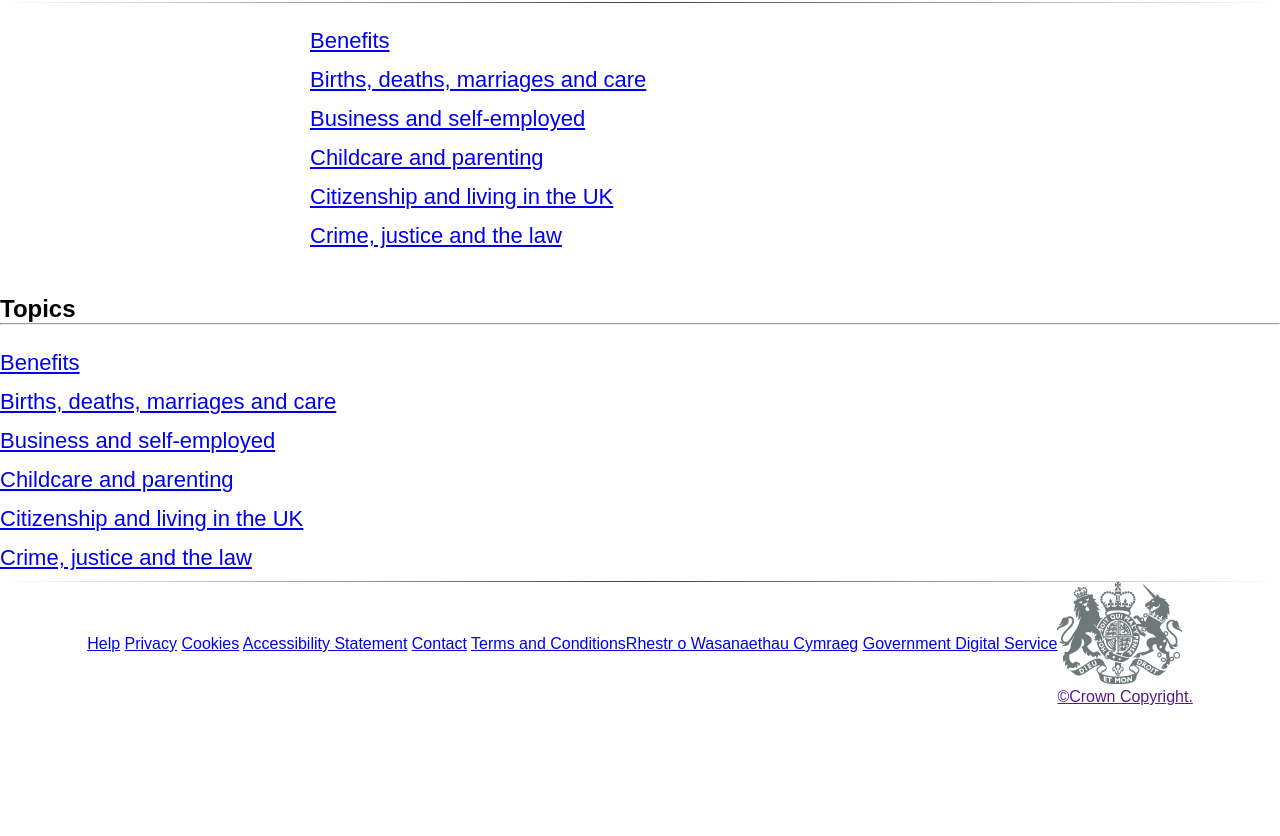
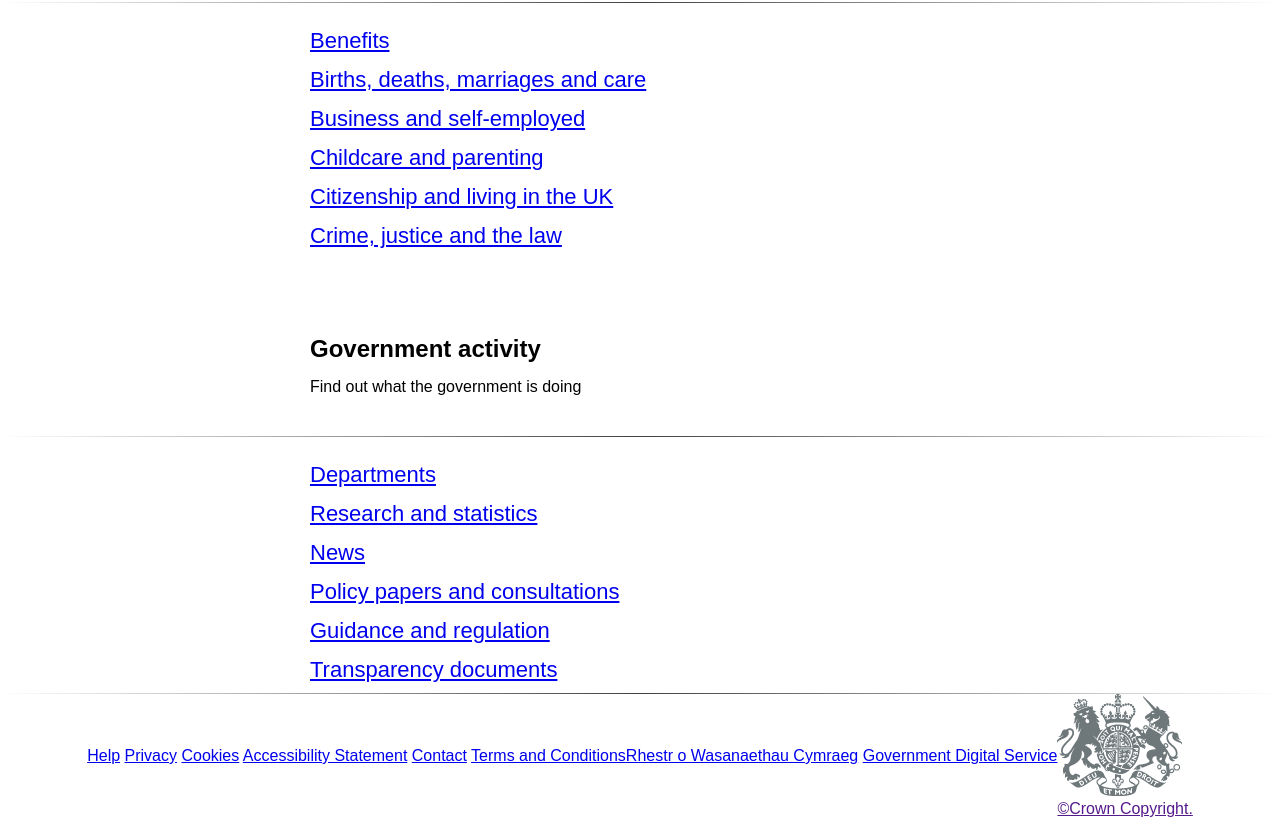
Before and after one commit to megsens/clone_assignment, a plain HTML site: page cloneindex.html in a window 1280 px wide. Shown: the part 890-1726 px from the top of the page. Before the commit the page ends 1614 px from the top, so only its background shows below. Drawn offline with Linux system fonts and the light colour scheme.

Commit message:
gov section added, plus styled

```diff
--- a/cloneindex.html
+++ b/cloneindex.html
@@ -91,19 +91,23 @@
 
         <div class="government">
 
-            <h2>Topics</h2>
+            <h2 class="gov-activity">Government activity</h2>
+
+        </div>
+        <div>
+            <p class="gov-find">Find out what the government is doing</p>
 
         </div>
 
         <hr class="hr-government">
 
         <div class="government-container">
-            <div class="topic-link1"><a href="#">Benefits</a></div>
-            <div class="topic-link2"><a href="#">Births, deaths, marriages and care</a></div>
-            <div class="topic-link3"><a href="#">Business and self-employed</a></div>
-            <div class="topic-link4"><a href="#">Childcare and parenting</a></div>
-            <div class="topic-link5"><a href="#">Citizenship and living in the UK</a></div>
-            <div class="topic-link6"><a href="#">Crime, justice and the law</a></div>
+            <div class="government-link1"><a href="#">Departments</a></div>
+            <div class="government-link2"><a href="#">Research and statistics</a></div>
+            <div class="government-link3"><a href="#">News</a></div>
+            <div class="government-link4"><a href="#">Policy papers and consultations</a></div>
+            <div class="government-link5"><a href="#">Guidance and regulation</a></div>
+            <div class="government-link6"><a href="#">Transparency documents</a></div>
         </div>
 
         </div>
--- a/style.css
+++ b/style.css
@@ -184,6 +184,7 @@ padding: 15px;
 
 }
 
+
 .hr-topics {
 
     border: 0;
@@ -192,6 +193,13 @@ padding: 15px;
 }
 
 .hr-footer {
+
+    border: 0;
+    height: 1px;
+    background-image: linear-gradient(to right, rgba(0, 0, 0, 0), rgba(0, 0, 0, 0.75), rgba(0, 0, 0, 0));
+}
+
+.hr-government {
 
     border: 0;
     height: 1px;
@@ -219,6 +227,14 @@ font-size: 20px;
 
 }
 
+.topic-link1 a:hover {
+
+    text-decoration: underline;
+    text-decoration-thickness: 5px;
+    text-underline-position: under;
+
+}
+
 .topic-link2 {
 
     background:none;
@@ -227,6 +243,14 @@ font-size: 20px;
     padding-bottom: 10px;
     padding-right: 20px;
     color: #1d70b8;
+
+}
+
+.topic-link2 a:hover {
+
+    text-decoration: underline;
+    text-decoration-thickness: 5px;
+    text-underline-position: under;
 
 }
 
@@ -241,6 +265,14 @@ font-size: 20px;
 
 }
 
+.topic-link3 a:hover {
+
+    text-decoration: underline;
+    text-decoration-thickness: 5px;
+    text-underline-position: under;
+
+}
+
 .topic-link4 {
 
     background:none;
@@ -249,6 +281,14 @@ font-size: 20px;
     padding-bottom: 10px;
     padding-right: 20px;
     color: #1d70b8;
+
+}
+
+.topic-link4 a:hover {
+
+    text-decoration: underline;
+    text-decoration-thickness: 5px;
+    text-underline-position: under;
 
 }
 
@@ -263,6 +303,14 @@ font-size: 20px;
 
 }
 
+.topic-link5 a:hover {
+
+    text-decoration: underline;
+    text-decoration-thickness: 5px;
+    text-underline-position: under;
+
+}
+
 .topic-link6 {
 
     background:none;
@@ -273,6 +321,155 @@ font-size: 20px;
     color: #1d70b8;
 
 }
+
+.topic-link6 a:hover {
+
+    text-decoration: underline;
+    text-decoration-thickness: 5px;
+    text-underline-position: under;
+
+}
+
+.government {
+
+    display: flex;
+    padding-top: 40px;
+    padding-left: 310px;
+    padding-bottom: 5px;
+    border-spacing: 20px;
+
+}
+
+.gov-find {
+
+    display: flex;
+    padding-top: 10px;
+    padding-left: 310px;
+    padding-bottom: 40px;
+    border-spacing: none;
+}
+
+.government-container {
+
+border: solid, 5;
+display: flex;
+flex-direction: column;
+padding-left: 310px;
+font-family: Arial, Helvetica, sans-serif;
+font-size: 20px;
+}
+
+.government-link1 {
+
+    background:none;
+    font-size: 22px;
+    padding-top: 25px;
+    padding-bottom: 10px;
+    padding-right: 20px;
+    color: #1d70b8;
+}
+
+.government-link1 a:hover {
+
+    text-decoration: underline;
+    text-decoration-thickness: 5px;
+    text-underline-position: under;
+
+}
+
+.government-link2 {
+
+    background:none;
+    font-size: 22px;
+    padding-top: 3px;
+    padding-bottom: 10px;
+    padding-right: 20px;
+    color: #1d70b8;
+}
+
+.government-link2 a:hover {
+
+    text-decoration: underline;
+    text-decoration-thickness: 5px;
+    text-underline-position: under;
+
+}
+
+.government-link3 {
+
+    background:none;
+    font-size: 22px;
+    padding-top: 3px;
+    padding-bottom: 10px;
+    padding-right: 20px;
+    color: #1d70b8;
+}
+
+.government-link3 a:hover {
+
+    text-decoration: underline;
+    text-decoration-thickness: 5px;
+    text-underline-position: under;
+
+}
+
+.government-link4 {
+
+    background:none;
+    font-size: 22px;
+    padding-top: 3px;
+    padding-bottom: 10px;
+    padding-right: 20px;
+    color: #1d70b8;
+}
+
+.government-link4 a:hover {
+
+    text-decoration: underline;
+    text-decoration-thickness: 5px;
+    text-underline-position: under;
+
+}
+
+.government-link5 {
+
+    background:none;
+    font-size: 22px;
+    padding-top: 3px;
+    padding-bottom: 10px;
+    padding-right: 20px;
+    color: #1d70b8;
+}
+
+.government-link5 a:hover {
+
+    text-decoration: underline;
+    text-decoration-thickness: 5px;
+    text-underline-position: under;
+
+}
+
+.government-link6 {
+
+    background:none;
+    font-size: 22px;
+    padding-top: 3px;
+    padding-bottom: 10px;
+    padding-right: 20px;
+    color: #1d70b8;
+}
+
+.government-link6 a:hover {
+
+    text-decoration: underline;
+    text-decoration-thickness: 5px;
+    text-underline-position: under;
+
+}
+
+
+
+
 
 body {
     background-color: white;
```
